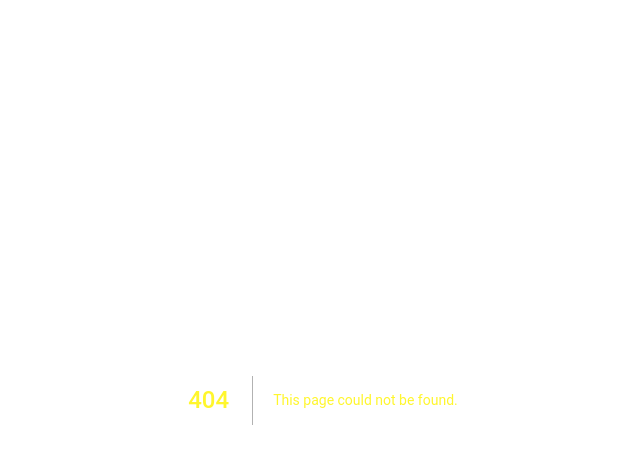
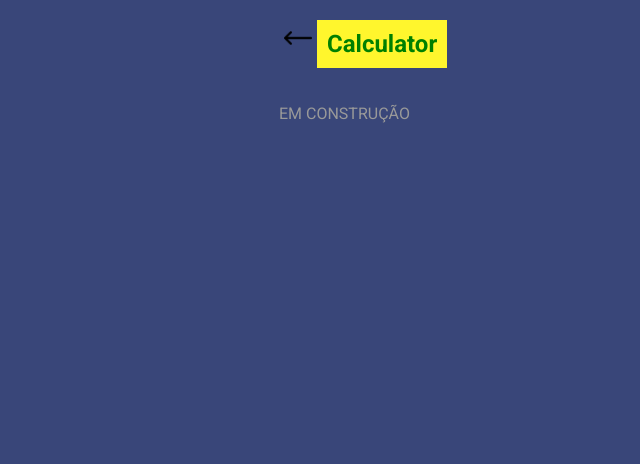
Before and after one commit to davidlpc1/davidlpc1_blog, a Next.js app: page /fun/calculator in a window 1280 px wide. Before the commit this address had no page. Shown: the top 464 px of the page, without its empty margins (27-667 px from the left). Built offline with nearby package versions, Linux system fonts and the light colour scheme.

Commit message:
:sparkles: feat Calculator in construct

```diff
--- /dev/null
+++ b/pages/fun/calculator.tsx
@@ -0,0 +1,22 @@
+// import styled from "styled-components";
+
+import dynamic from "next/dynamic";
+const Head = dynamic(() => import("../../components/Head"));
+const Subtitle = dynamic(() => import("../../components/Subtitle"));
+const Back = dynamic(() => import("../../components/Back"));
+
+export default function Calendar() {
+  return (
+    <>
+      <Head>
+        <title>Calculator | Davidlpc1</title>
+      </Head>
+      <Back href="/" />
+      <Subtitle>Calculator</Subtitle>
+      <p>EM CONSTRUÇÃO</p>
+      {/* <CalculatorContainer>
+
+      </CalculatorContainer> */}
+    </>
+  );
+}
--- a/pages/index.tsx
+++ b/pages/index.tsx
@@ -111,10 +111,6 @@ export default function Home({ repos, posts, funRoutes }: HomeProps) {
               <h2>
                 <Link href={`/fun/${filename}`}>{filename}</Link>
               </h2>
-
-              <p>
-                Acesse já
-              </p>
             </Post>
           ))}
         </ul>
```
Also changed, not shown: 1 other file (tests, documents, lock files or other folders).
